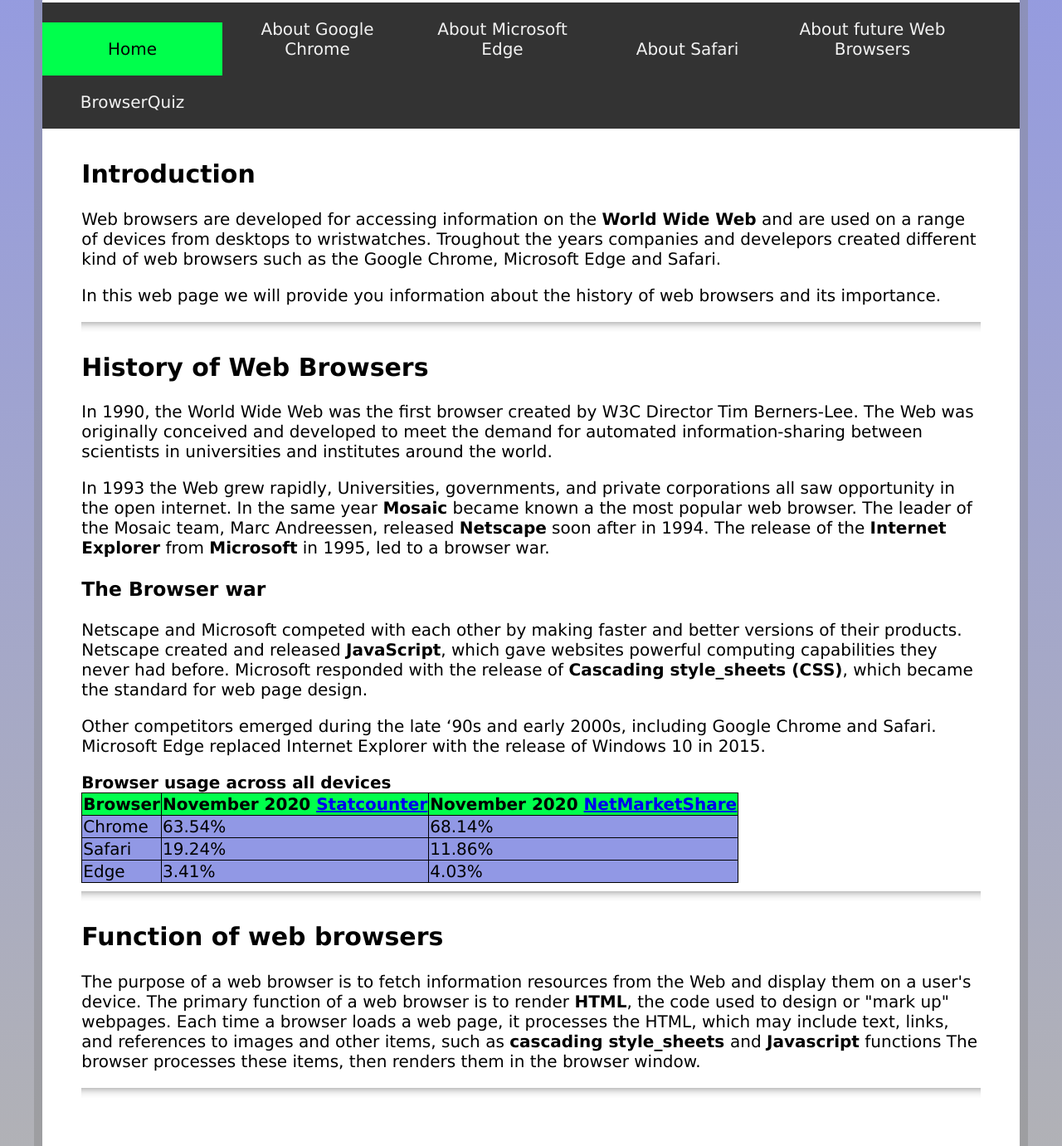
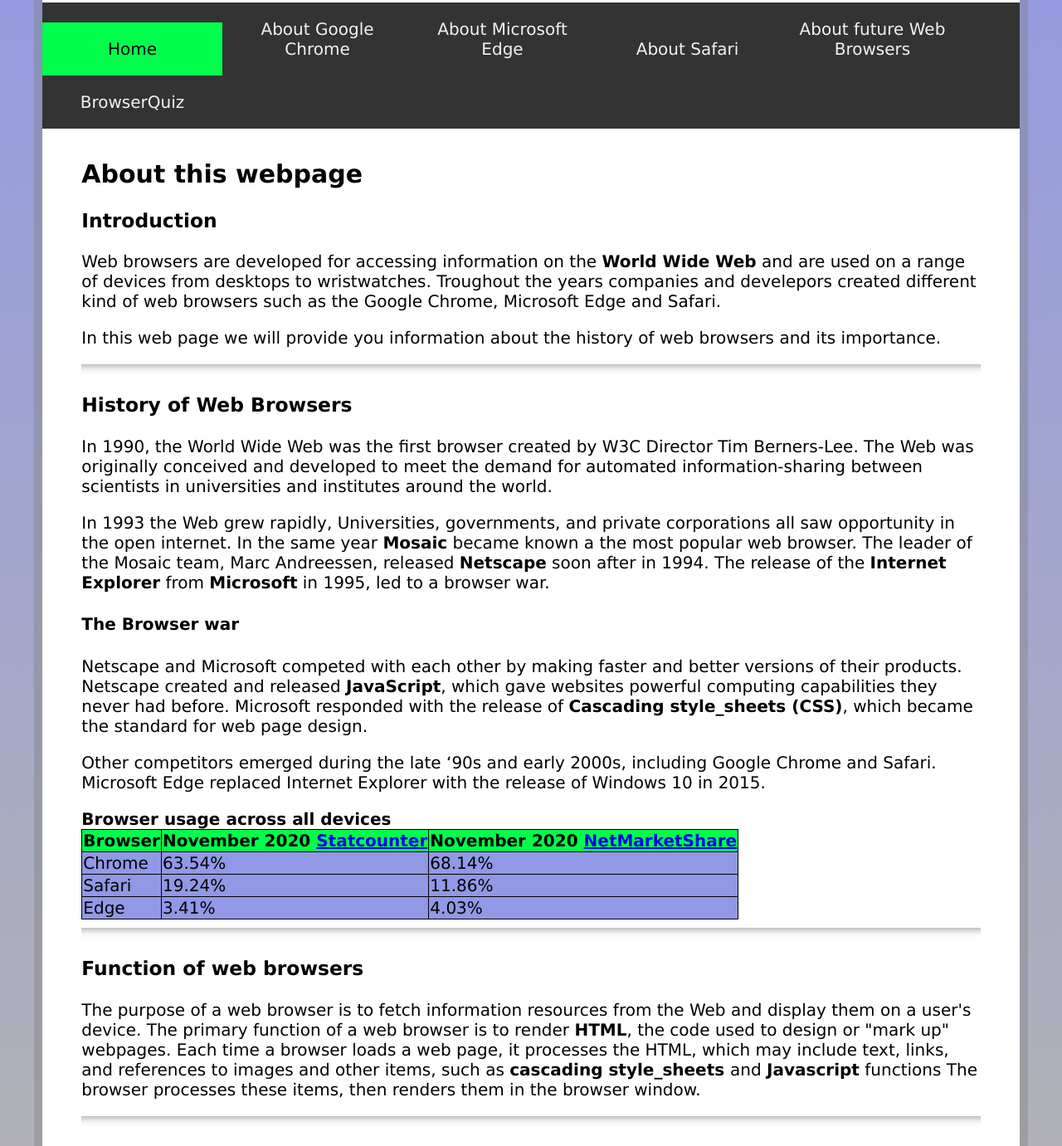
Before and after one commit to Li-Yeun/WebTech-Assignment1, a plain HTML site: page Assignment 1/web_pages/index.html in a window 1280 px wide. Shown: the part 209-1590 px from the top of the page at 83% size. Drawn offline with Linux system fonts and the light colour scheme.

Commit message:
Fixed all html5 markup checker errors

```diff
--- a/Assignment 1/web_pages/index.html
+++ b/Assignment 1/web_pages/index.html
@@ -47,8 +47,9 @@
             <a href="quiz.html">BrowserQuiz</a>
         </nav>
         <article>
+            <h2>About this webpage</h2>
             <section>
-                <h2>Introduction</h2>
+                <h3>Introduction</h3>
                 <p>
                     Web browsers are developed for accessing information on the <strong>World Wide Web</strong> and are used on a range of devices from desktops to wristwatches.
                     Troughout the years companies and develepors created different kind of web browsers such as the Google Chrome, Microsoft Edge and Safari.
@@ -57,7 +58,7 @@
                 <hr>
             </section>
             <section>
-                <h2>History of Web Browsers</h2>
+                <h3>History of Web Browsers</h3>
                 <p>
                     In 1990, the World Wide Web was the first browser created by W3C Director Tim Berners-Lee.
                     The Web was originally conceived and developed to meet the demand for automated information-sharing between scientists in universities and institutes around the world.
@@ -68,7 +69,7 @@
                     The leader of the Mosaic team, Marc Andreessen, released <strong>Netscape</strong> soon after in 1994. The release of the <strong>Internet Explorer</strong> from <strong>Microsoft</strong>
                     in 1995, led to a browser war.
                 </p>
-                <h3>The Browser war</h3>
+                <h4>The Browser war</h4>
                 <p>
                     Netscape and Microsoft competed with each other by making faster and better versions of their products.
                     Netscape created and released <strong>JavaScript</strong>, which gave websites powerful computing capabilities they never had before.
@@ -109,7 +110,7 @@
                 <hr>
             </section>
             <section>
-                <h2>Function of web browsers</h2>
+                <h3>Function of web browsers</h3>
                 <p>
                     The purpose of a web browser is to fetch information resources from the Web and display them on a user's device.
                     The primary function of a web browser is to render <strong>HTML</strong>, the code used to design or "mark up" webpages.
```
Also changed, not shown: Assignment 1/web_pages/future_browsers.html (+1 -1 lines), Assignment 1/web_pages/google_chrome.html (+5 -3 lines), Assignment 1/web_pages/microsoft_edge.html (+0 -2 lines).
